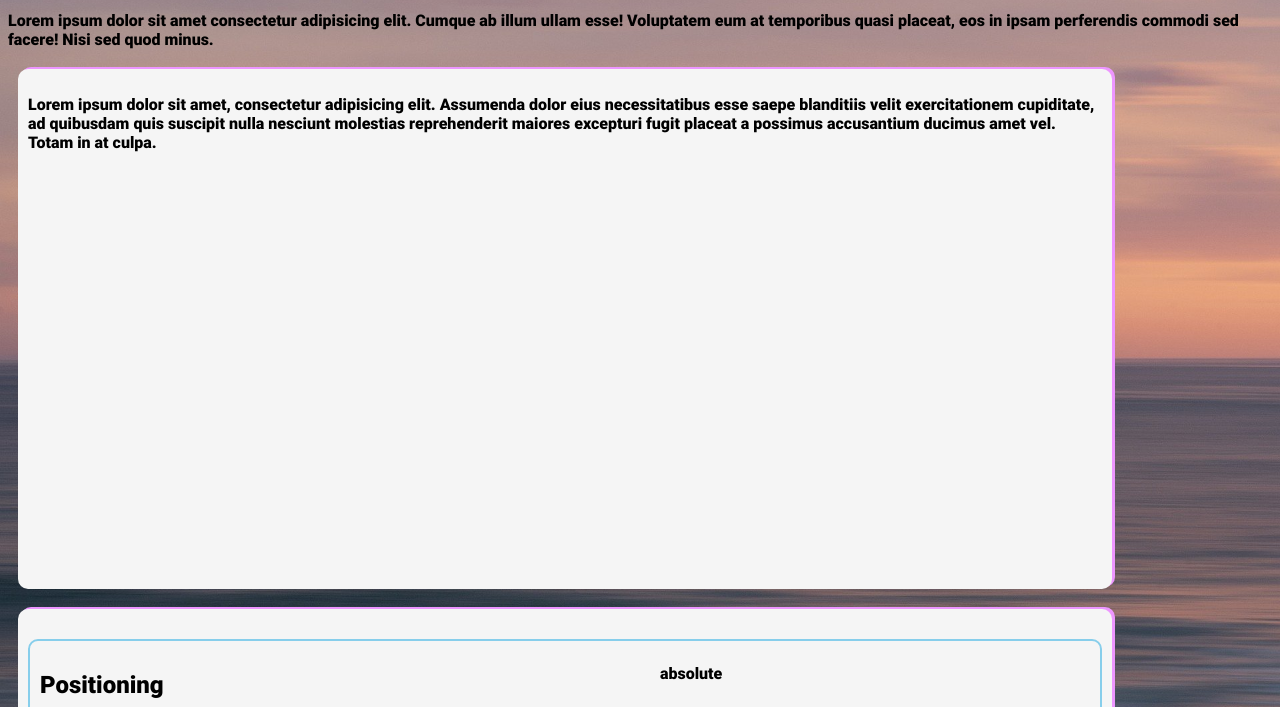
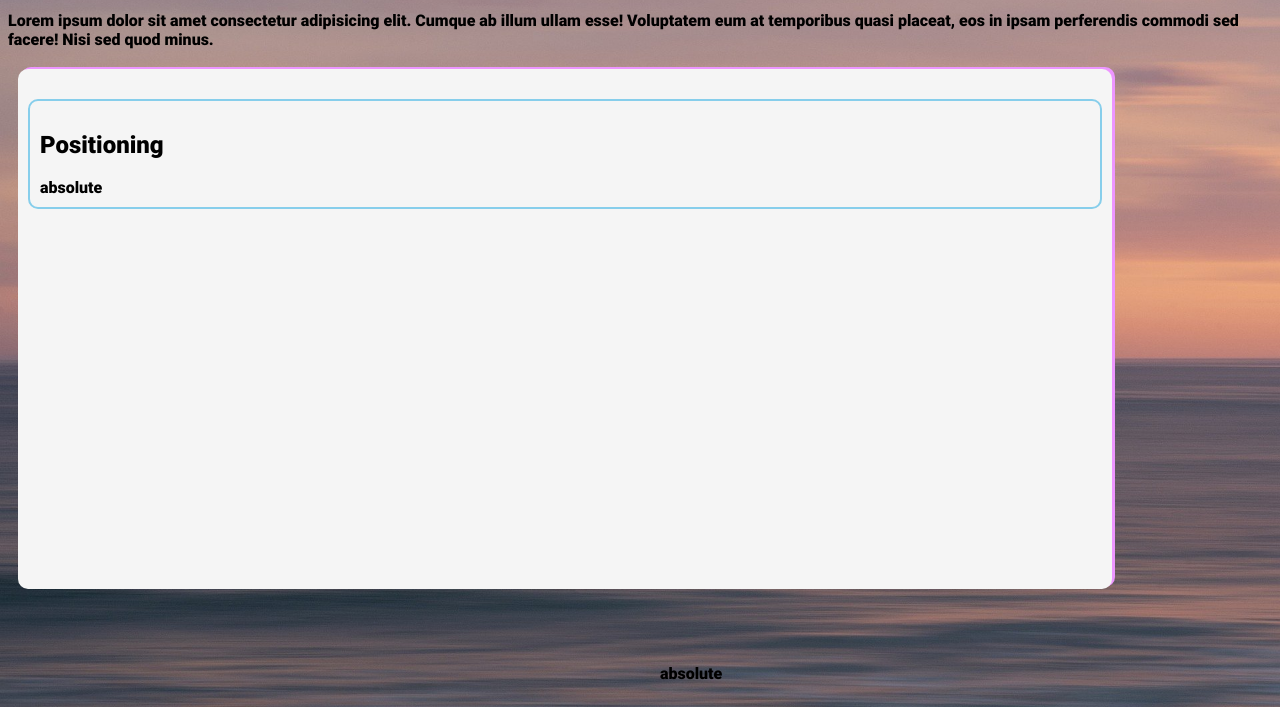
Before and after one commit to darkonos/learn-CSS, a plain HTML site: page index.html in a window 1280 px wide. Shown: the part 93-800 px from the top of the page. Drawn offline with Linux system fonts and the light colour scheme.

Commit message:
delete first main

```diff
--- a/index.html
+++ b/index.html
@@ -12,11 +12,6 @@
     <p>Lorem ipsum dolor sit amet consectetur adipisicing elit. Cumque ab illum ullam esse! Voluptatem eum
     at temporibus quasi placeat, eos in ipsam perferendis commodi sed facere! Nisi sed quod minus.</p>
 
-    <main>
-        <p>Lorem ipsum dolor sit amet, consectetur adipisicing elit. Assumenda dolor eius necessitatibus esse
-             saepe blanditiis velit exercitationem cupiditate, ad quibusdam quis suscipit nulla nesciunt molestias
-             reprehenderit maiores excepturi fugit placeat a possimus accusantium ducimus amet vel. Totam in at culpa.</p>
-    </main>
 
     <main>
         <div class="positioning">
```
